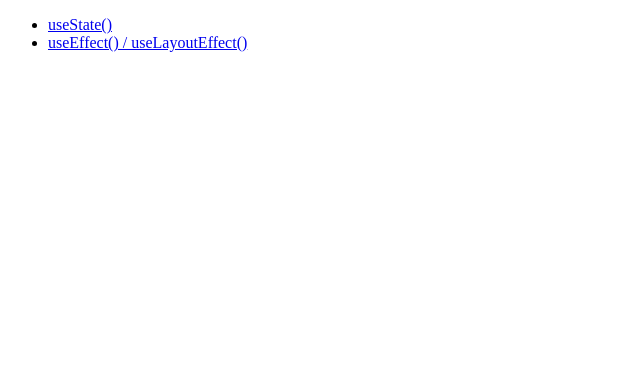
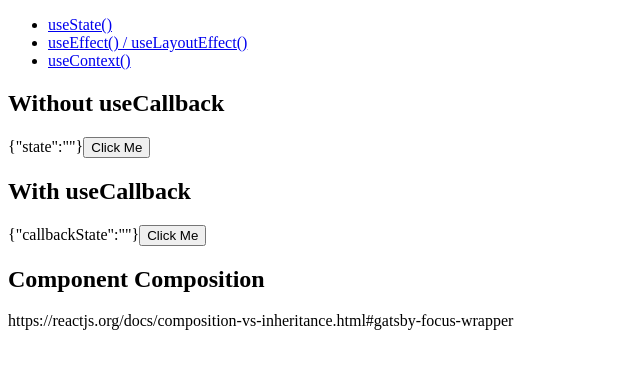
Before and after one commit to natserract/react-hooks-deepdive, a React (Create React App) app: page /use-context in a window 1280 px wide. Shown: the top 368 px of the page, without its empty margins (0-640 px from the left). Built offline with nearby package versions, Linux system fonts and the light colour scheme.

Commit message:
done: useContext() hooks examples

```diff
--- a/src/app/App.tsx
+++ b/src/app/App.tsx
@@ -8,6 +8,7 @@ import {
 
 import UseState from './useState/';
 import UseEffect from './useEffectnLayout';
+import UseContext from './useContext';
 
 const App: React.FunctionComponent = () => {
   return (
@@ -19,6 +20,9 @@ const App: React.FunctionComponent = () => {
         <li>
           <Link to="/use-effect">useEffect() / useLayoutEffect()</Link>
         </li>
+        <li>
+          <Link to="/use-context">useContext()</Link>
+        </li>
       </ul>
 
       <Switch>
@@ -29,6 +33,9 @@ const App: React.FunctionComponent = () => {
         <Route exact path="/use-effect">
           <UseEffect />
         </Route>
+        <Route exact path="/use-context">
+          <UseContext />
+        </Route>
 
       </Switch>
     </Router>
--- /dev/null
+++ b/src/app/useContext/composition.tsx
@@ -0,0 +1,69 @@
+
+/** Example of composition */
+import * as React from 'react';
+
+/**
+ * Contoh implmentasi Component Composition
+ *
+ * Kata kuncinya ada pada kata ini: 'so that the intermediate components don’t need to know about another component props' artinya, antara komponen luar / containment tidak usah peduli dengan props yang berada di komponen anak / specialization
+ *
+ * Intinya component composition adalah suatu react pattern yang tujuannya adalah sebagai terusan yang dipassing melalui props. Mirip seperti { props.children }. Contoh:
+ *
+ * function ButtonText(){
+ * return <span>
+ * }
+ * function Button(props){
+ *    return <button> { props.render } </button
+ * }
+ *
+ * function Container(){
+ *    return <Button render={ButtonText}/>
+ * }
+ *
+*/
+
+function ContactBrand(props: any) {
+    return <h2>{props.title}</h2>;
+}
+
+function ContactNavigation(props: any) {
+    return (
+        <header className="header">
+            <div className="header-container">
+                { props.brand }
+                <p>{props.desc}</p>
+            </div>
+        </header>
+    )
+}
+
+
+function ContactContainer(props: any) {
+    return (
+        <React.Fragment>
+            { props.navigation }
+        </React.Fragment>
+    )
+}
+
+function Contact(props: any) {
+    const brand = <ContactBrand title={props.title}/>
+    const navigation = <ContactNavigation brand={brand} desc={props.desc} />
+    return (
+        <div className="contact-component">
+            <ContactContainer navigation={navigation}/>
+        </div>
+    )
+}
+
+function Page() {
+    return (
+        <Contact
+            desc='https://reactjs.org/docs/composition-vs-inheritance.html#gatsby-focus-wrapper'
+            title='Component Composition'
+        />
+    )
+}
+
+
+export default Page;
--- /dev/null
+++ b/src/app/useContext/index.tsx
@@ -0,0 +1,91 @@
+import * as React from 'react';
+import Composition from './composition';
+import ContextProvider, { Context } from './provider';
+import ContextCallbackProvider, { ContextCallback } from './providerWCallback';
+
+/**
+ * Berbicara tentang context, simpelnya context ini adalah global state manajemen bawaan React
+ * Dengan menggunakan konteks, kita bisa mempasing data/mengirim data dari parent komponen ke child komponen,
+ *
+ * Tapi sebelum itu, kita menuju pada dokumentasi React, di dokumentasi sempat disinggung mengenai `component tree`, ini menjadi maksud bahwa cara berfikir React, adalah `Struktur hierarki`, yang artinya komponen terbagi2 menjadi susunan kecil piece by piece, sub by sub dan level by level.
+ *
+ * Perumpamaannya seperti ini, ada komponen orang tua dan ada komponen anak-anak, contoh:
+ *
+ * - FilterableProductTable
+ *  - SearchBar
+ *  - ProductTable
+ *      - ProductCategoryRow
+ *      - ProductRow
+ *
+ *
+ * Di React sendiri, menggunakan konsep *props* dan *state*, ini berhubungan dengan proses input dan data antar masing2 komponen. Konsep yang cerdas menurut saya, tapi masalahnya adalah ada beberapa pertanyaan *'apakah state ini berlaku di semua komponen? Atau hanya di komponen itu sendiri saja?, Ketika komponen saya nantinya sudah banyak cabang2, banyak melalui level sampai 5 level, apa saya harus menggunakan props untuk sharing input terus menerus?'*
+ *
+ *
+ * Jika kita membaca dokumentasi react, react memberikan beberapa solusi tepat dari masalah diatas,
+ *
+ * Sebelum menggunakan context, kita harus mempertimbangkan terlebih dahulu casenya seperti apa:
+ * Jika hanya untuk menghindari melewatkan beberapa props melalui banyak level, kamu bisa menggunakan
+ * - [Composition vs Inheritance](https://reactjs.org/docs/composition-vs-inheritance.html) Contohnya ada di file composition
+ *
+ * Namun, bila memang untuk sharing data antar komponen yg sifatnya global seperti
+ *  - authentikasi user
+ *  - Tema
+ *  - Cache data
+ *  - Language, maka itu adalah saat yg tepat untuk menggunakan [Context](https://reactjs.org/docs/context.htm)
+ *
+ * Selain penggunaan diluar ini, disarankan menggunakan cara yang lebih tepat dan efektif, karena di dokumentasi react sendiri mengatakan 'Apply it sparingly because it makes component reuse more difficult.'
+ *
+ * Context
+ * Terdapat beberapa API penting di context, seperti: createContext, Consumer, dan Provider bisa baca dokumentasi ini dlu, [context](https://reactjs.org/docs/context.html)
+ *
+ * Pada case kali ini, kita akan menggunakan cara best practice untuk update context, yaitu dengan sebuah fungsi. So, kali ini kita akan menggunakan peran useState hook,
+ *
+*/
+
+
+function UseContext() {
+    const contextState = React.useContext<any>(Context);
+    const { setState } = contextState;
+
+    const contextCallbackState = React.useContext<any>(ContextCallback);
+    const { setContextCallback } = contextCallbackState;
+
+
+    const handlerNoCallback = () => setState({
+        state: 'Without useCallback()'
+    })
+
+    const handlerWCallback = () => setContextCallback({
+        callbackState: 'With useCallback()'
+    })
+
+    return (
+        <React.Fragment>
+            <div className="without-useCallback">
+                <h2>Without useCallback</h2>
+                {JSON.stringify(contextState.state)}
+                <button onClick={() => handlerNoCallback()}>Click Me</button>
+            </div>
+            <div className="with-useCallback">
+                <h2>With useCallback</h2>
+                {JSON.stringify(contextCallbackState)}
+                <button onClick={() => handlerWCallback()}>Click Me</button>
+            </div>
+
+            <Composition/>
+        </React.Fragment>
+    )
+}
+
+function Page() {
+    return (
+        <ContextProvider>
+            <ContextCallbackProvider>
+                <UseContext />
+            </ContextCallbackProvider>
+        </ContextProvider>
+    )
+}
+
+
+export default Page;
--- /dev/null
+++ b/src/app/useContext/provider.tsx
@@ -0,0 +1,20 @@
+import * as React from 'react';
+
+const initialState = {
+    state: ''
+}
+
+export const Context = React.createContext<typeof initialState | any>(undefined);
+
+function ContextProvider(props: React.PropsWithChildren<{}>) {
+    // Initial State
+    const [state, setState] = React.useState(initialState);
+
+    return (
+        <Context.Provider value={{ state, setState }}>
+            {props.children}
+        </Context.Provider>
+    )
+}
+
+export default ContextProvider;
--- /dev/null
+++ b/src/app/useContext/providerWCallback.tsx
@@ -0,0 +1,34 @@
+import * as React from 'react';
+
+const initialStateCallback = {
+    callbackState: ''
+}
+
+export const ContextCallback = React.createContext<typeof initialStateCallback | any>(undefined);
+
+function ContextCallbackProvider(props: React.PropsWithChildren<{}>) {
+    const [callbackState, setCallbackState] = React.useState(initialStateCallback);
+
+    // With useCallback (prefered)
+    const setContextCallback = React.useCallback(
+        newState => {
+            return setCallbackState({
+                callbackState: { ...newState }
+            })
+        },
+        [callbackState, setCallbackState]
+    );
+
+    const getContextCallback = React.useCallback(
+        () => ({ setContextCallback, ...callbackState }),
+        [callbackState, setContextCallback]
+    );
+
+    return (
+        <ContextCallback.Provider value={getContextCallback()}>
+            {props.children}
+        </ContextCallback.Provider>
+    )
+}
+
+export default ContextCallbackProvider;
```
Also changed, not shown: src/app/useContext/README.md (added), src/app/useEffectnLayout/README.md, src/app/useState/README.md, 1 other file (tests, documents, lock files or other folders).
